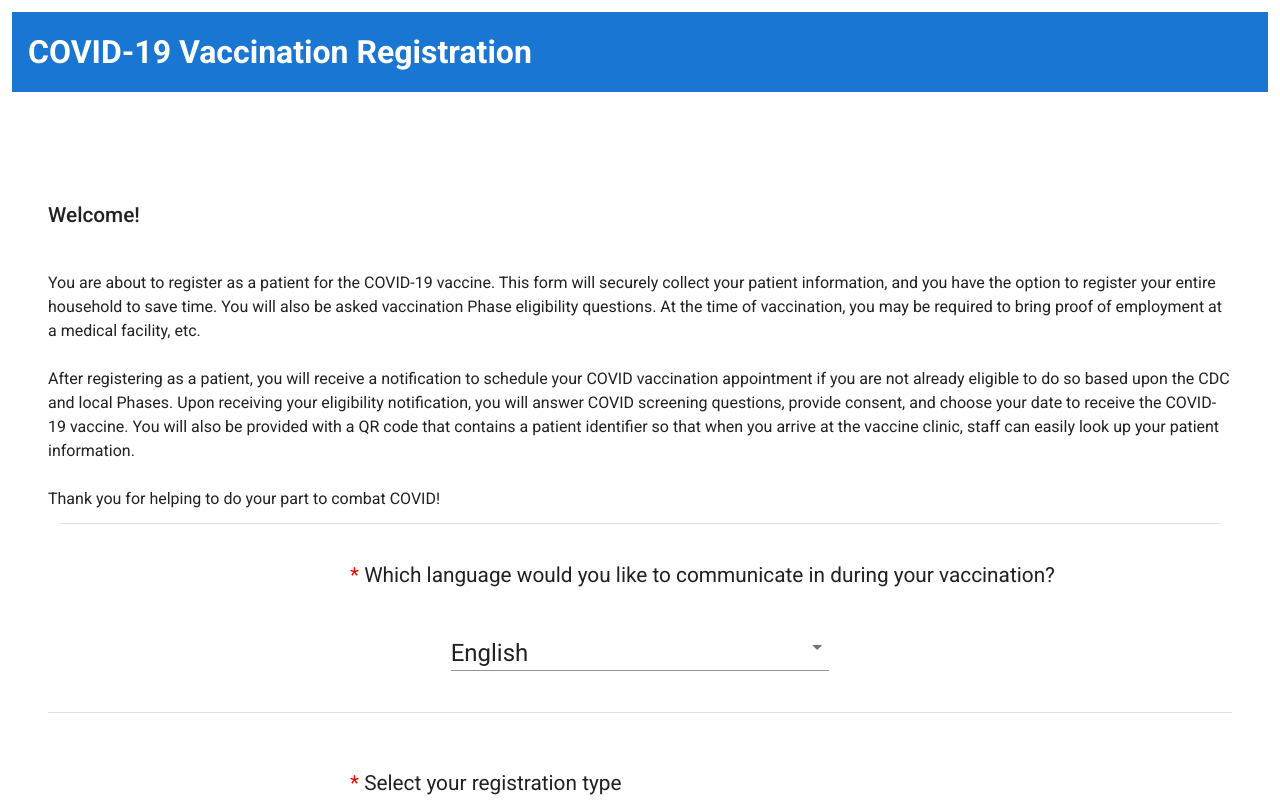
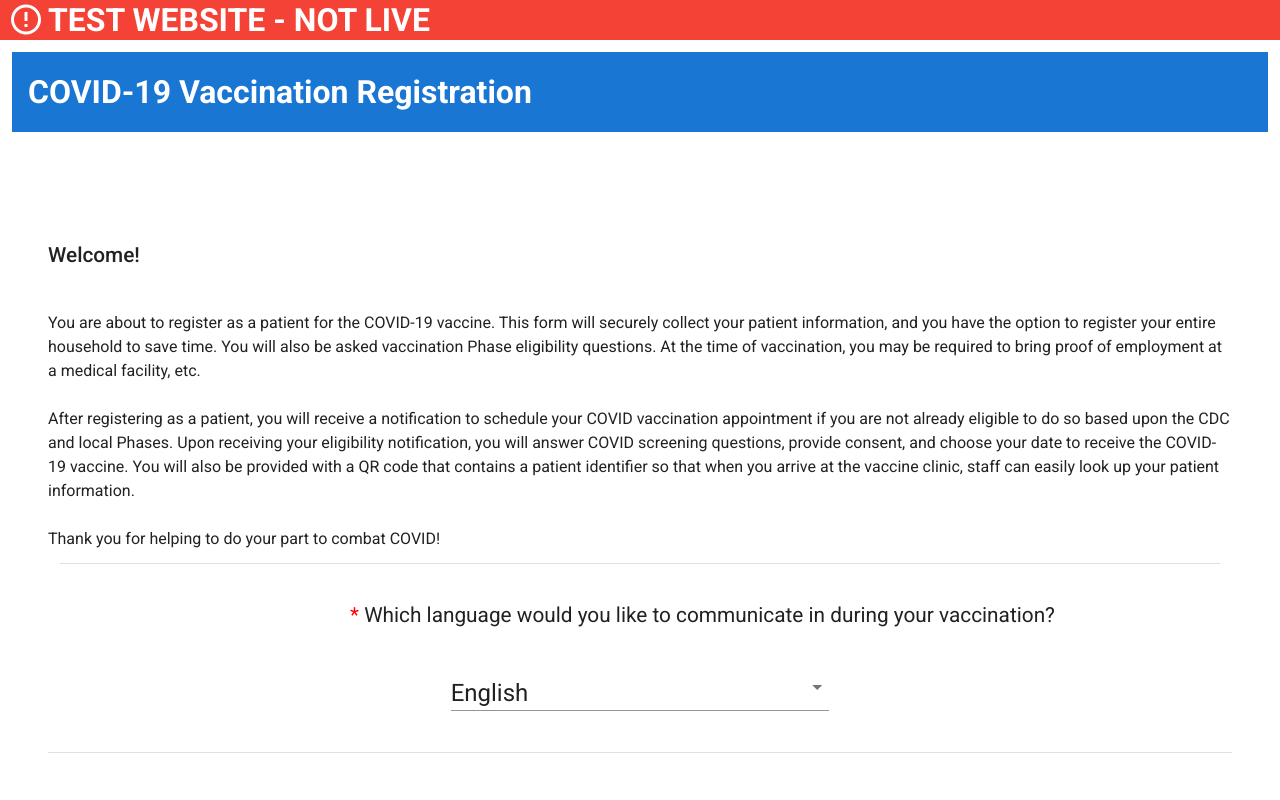
Before and after one commit to david-fraley/MassVaccinationSystem, a Vue app in the folder PatientRegistrationApp/: page / in a window 1280 px wide. Shown: the top 800 px of the page. Built offline with nearby package versions, Linux system fonts and the light colour scheme; what v-mask would draw is missing.

Commit message:
Add "TEST WEBSITE - NOT LIVE" to Registration and POD applications

```diff
--- a/PatientRegistrationApp/src/App.vue
+++ b/PatientRegistrationApp/src/App.vue
@@ -1,6 +1,14 @@
 <template>
   <v-app id="Patient-registration">
     <v-main>
+      <v-system-bar
+        dark
+        color="red"
+        height="40 rem">
+
+        <v-icon color="white" large>mdi-alert-circle-outline</v-icon>
+        <span class="white--text"><strong>TEST WEBSITE - NOT LIVE</strong></span>
+      </v-system-bar>
       <v-container fill-height fluid>
         <v-layout>
           <v-row>
@@ -847,4 +855,7 @@ export default {
 .v-stepper__step {
   padding: 16px;
 }
+.v-system-bar {
+  font-size: 2rem;
+}
 </style>
```
Also changed, not shown: 1 other file (tests, documents, lock files or other folders).
